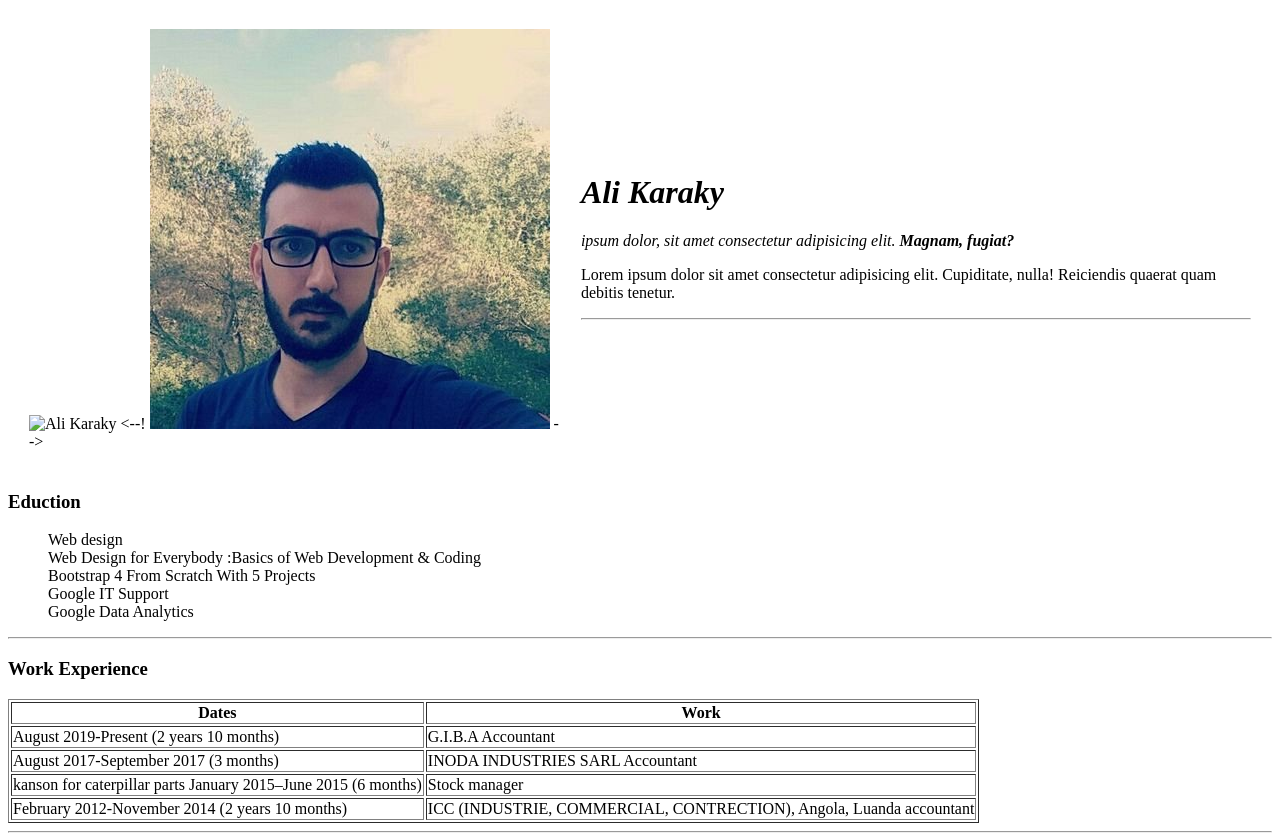
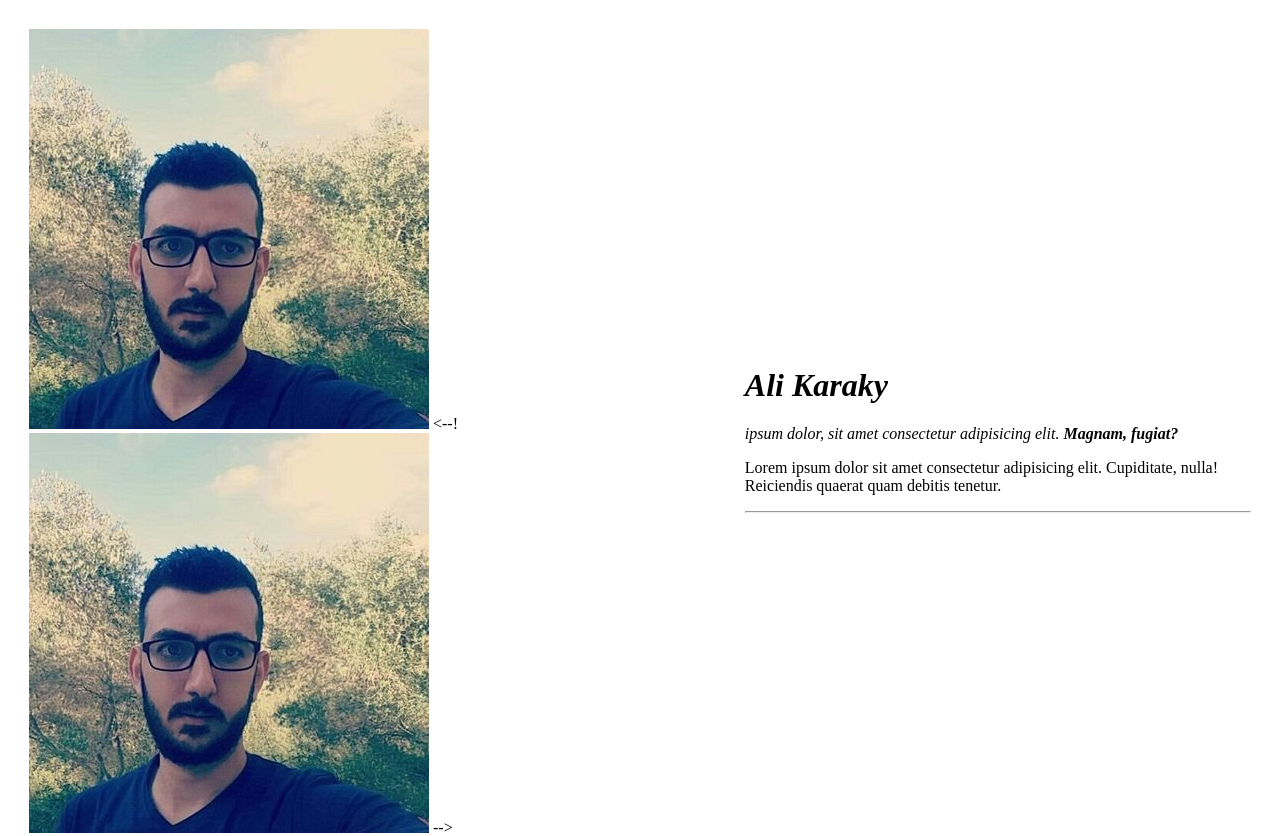
Before and after one commit to alikaraky89/CV, a plain HTML site: page index.html in a window 1280 px wide. Shown: the top 836 px of the page. Drawn offline with Linux system fonts and the light colour scheme.

Commit message:
Update index.html

```diff
--- a/index.html
+++ b/index.html
@@ -11,7 +11,7 @@
     <table cellspacing="20">
       <tr>
         <td>
-          <img src="/profile.jpg" alt="Ali Karaky" />
+          <img src="/img/profile.jpg" alt="Ali Karaky" />
           <--!
            <img src="/img/profile.jpg" alt="Ali Karaky" />
           -->
```
